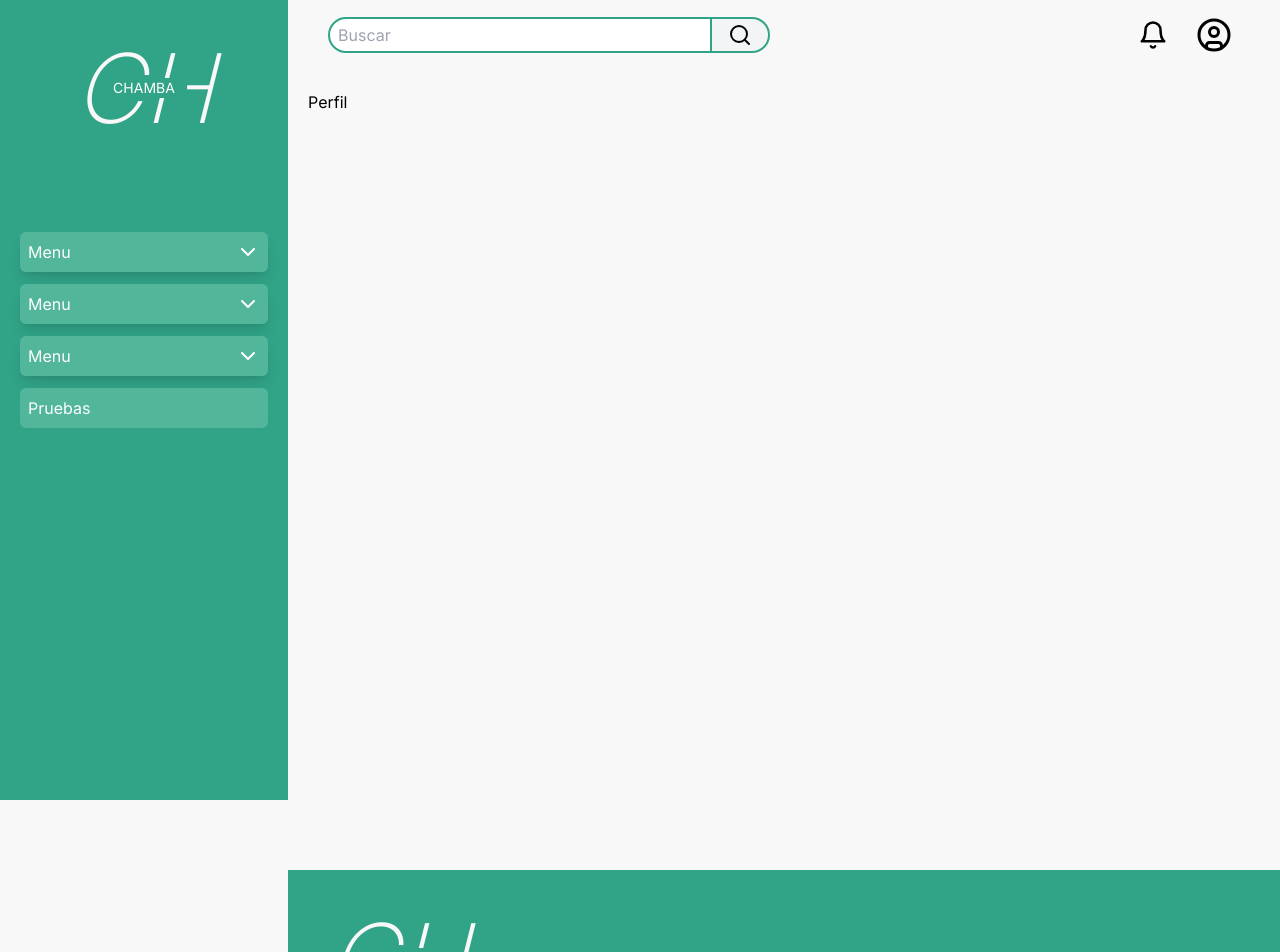
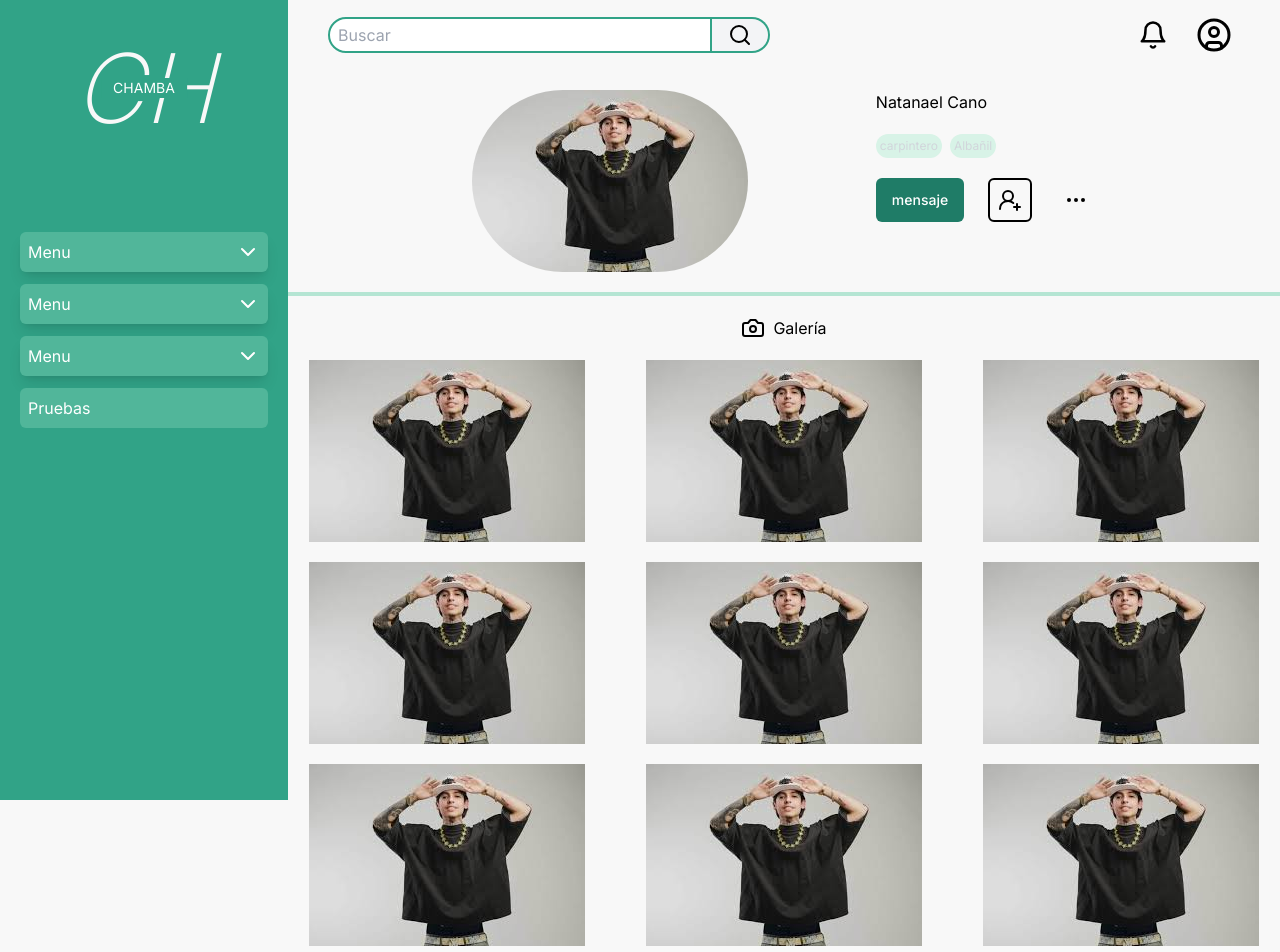
Before and after one commit to Hook03cdl/chamba, a Next.js app: page /perfil in a window 1280 px wide. Shown: the top 952 px of the page. Built offline with nearby package versions, Linux system fonts and the light colour scheme.

Commit message:
Se maquetó la pantalla de perfil

```diff
--- a/app/(page)/perfil/page.tsx
+++ b/app/(page)/perfil/page.tsx
@@ -1,3 +1,62 @@
+"use client"
+
+import { Button } from "@/components/ui/button";
+import Popover from "@/components/ui/Popover";
+import {UserRoundPlus, Ellipsis, Camera} from "lucide-react";
+
 export default function page() {
-	return <section className="min-h-svh p-5"> Perfil</section>;
+	return(
+		<section>
+			<div className="p-5 flex justify-center space-x-32">
+				<div>
+					<img src="/images/nata.jpg" alt="foto de perfil" className="rounded-full cursor-pointer" />
+				</div>
+				<div>
+					<div>
+						<p>Natanael Cano</p>
+						<div className="flex space-x-2 mt-5">
+							<div className="bg-niagara-100 text-gray-300 rounded-full p-1 text-xs">
+								<p>carpintero</p>
+							</div>
+							<div className="bg-niagara-100 text-gray-300 rounded-full p-1 text-xs">
+								<p>Albañil</p>
+							</div>
+						</div>
+						<div className="space-x-6 mt-5 flex items-center">
+							<Button>mensaje</Button>
+							<button className="p-2 rounded-md border-2 border-black hover:bg-gray-100">
+								<UserRoundPlus></UserRoundPlus>
+							</button>
+							<Popover fallback={<Ellipsis></Ellipsis>}>
+								<button className="p-2 block hover:bg-gray-200 w-100">Eliminar</button>
+								<button className="p-2 block hover:bg-gray-200 w-100">Bloquear</button>
+								<button className="p-2 block hover:bg-gray-200 w-100">Reportar</button>
+							</Popover>
+						</div>
+					</div>
+				</div>
+			</div>
+			<div className="h-1 w-100 bg-niagara-200"></div>
+			<div className="mt-5">
+				<div className="flex justify-center">
+					<Camera></Camera>
+					<h2 className="ms-2">Galería</h2>
+				</div>
+				<div className="grid grid-cols-3 place-items-center gap-5 mt-5">
+					<img src="/images/nata.jpg" alt="image" className="h-50 w-50"/>
+					<img src="/images/nata.jpg" alt="image" className="h-50 w-50"/>
+					<img src="/images/nata.jpg" alt="image" className="h-50 w-50"/>
+					<img src="/images/nata.jpg" alt="image" className="h-50 w-50"/>
+					<img src="/images/nata.jpg" alt="image" className="h-50 w-50"/>
+					<img src="/images/nata.jpg" alt="image" className="h-50 w-50"/>
+					<img src="/images/nata.jpg" alt="image" className="h-50 w-50"/>
+					<img src="/images/nata.jpg" alt="image" className="h-50 w-50"/>
+					<img src="/images/nata.jpg" alt="image" className="h-50 w-50"/>
+					<img src="/images/nata.jpg" alt="image" className="h-50 w-50"/>
+					<img src="/images/nata.jpg" alt="image" className="h-50 w-50"/>
+					<img src="/images/nata.jpg" alt="image" className="h-50 w-50"/>
+				</div>
+			</div>
+		</section>
+	);
 }
--- a/components/ui/Popover.tsx
+++ b/components/ui/Popover.tsx
@@ -18,7 +18,7 @@ export default function Popover({ fallback, children }: PopoverProps) {
 				{fallback}
 			</button>
 			{isOpen && (
-				<div className="absolute top-full right-0 mt-2 w-72 h-96 bg-humo border-2 border-gray-300 z-[+1] rounded-lg overflow-y-auto p-3">
+				<div className="absolute top-full right-0 mt-2 bg-humo border-2 border-gray-300 z-[+1] rounded-lg overflow-y-auto p-3">
 					{children}
 				</div>
 			)}
```
Also changed, not shown: public/images/nata.jpg (added).
